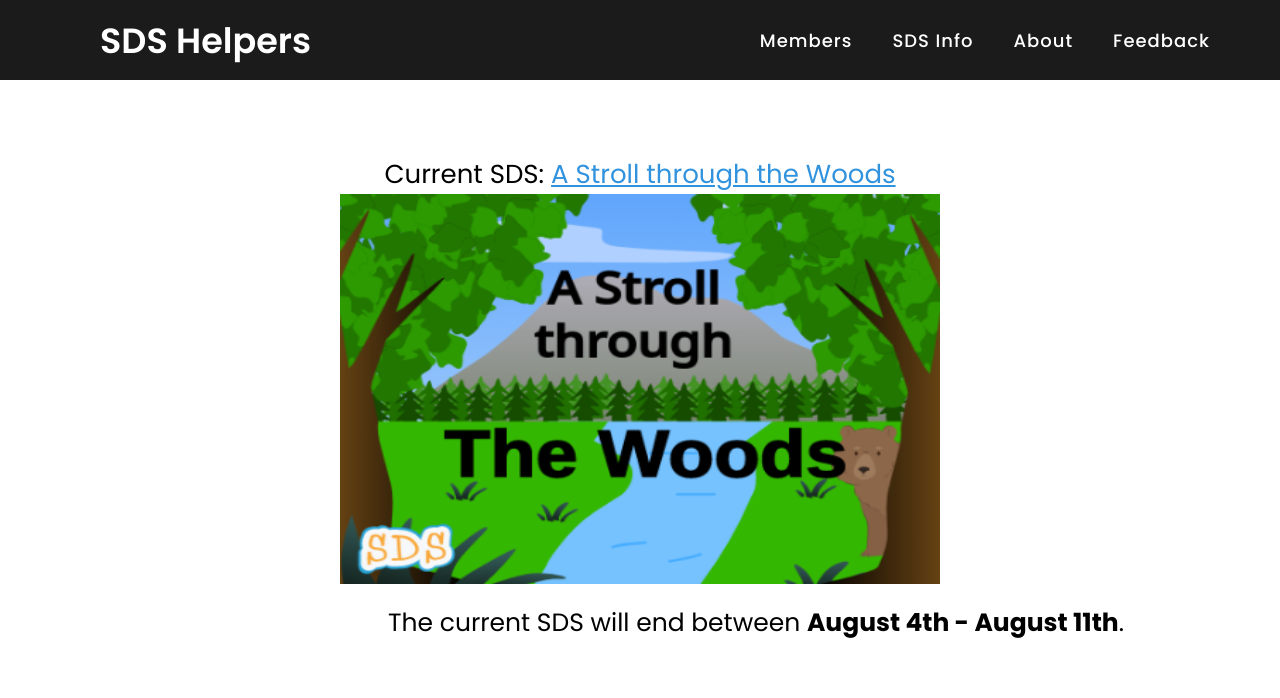
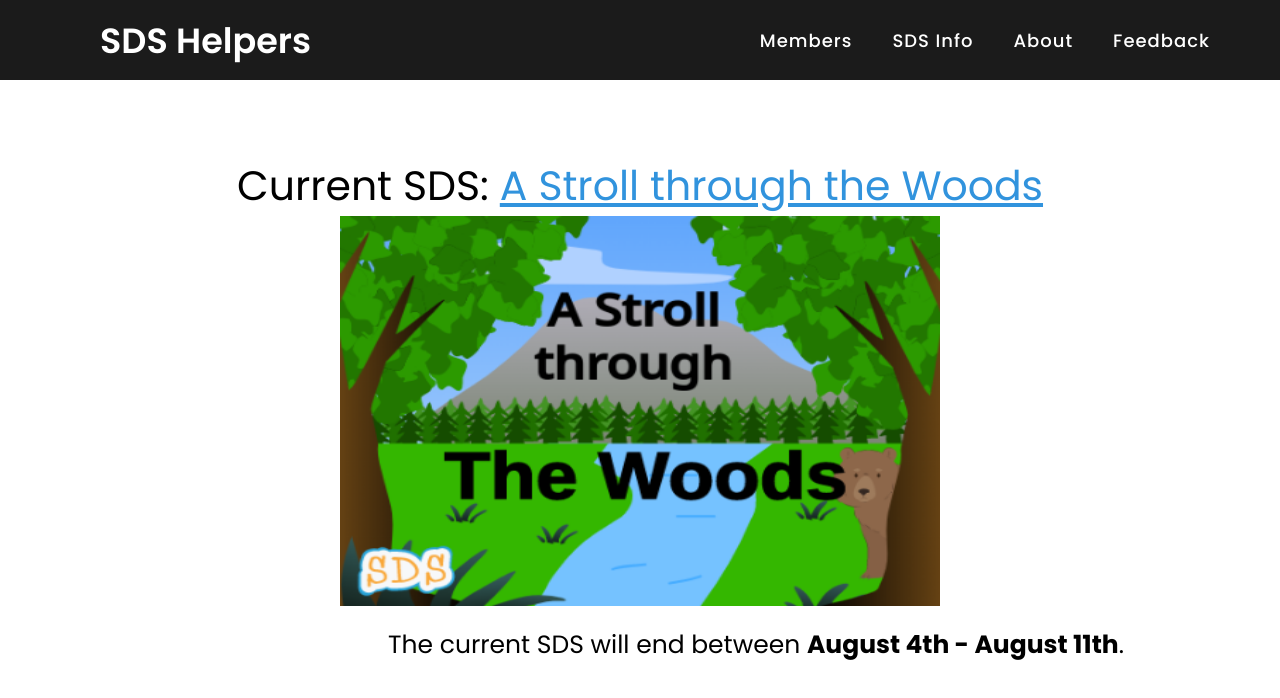
Before and after one commit to MaterArc/sdshelpers, a plain HTML site: page sds.html in a window 1280 px wide. Drawn offline with Linux system fonts and the light colour scheme.

Commit message:
Update styless.css

```diff
--- a/styless.css
+++ b/styless.css
@@ -96,7 +96,7 @@ input[type="checkbox"]{
   }
 }
 p {
-  font-size: 26px;
+  font-size: 41px;
   text-align: center;
   padding-top: 75px;
 }
```
